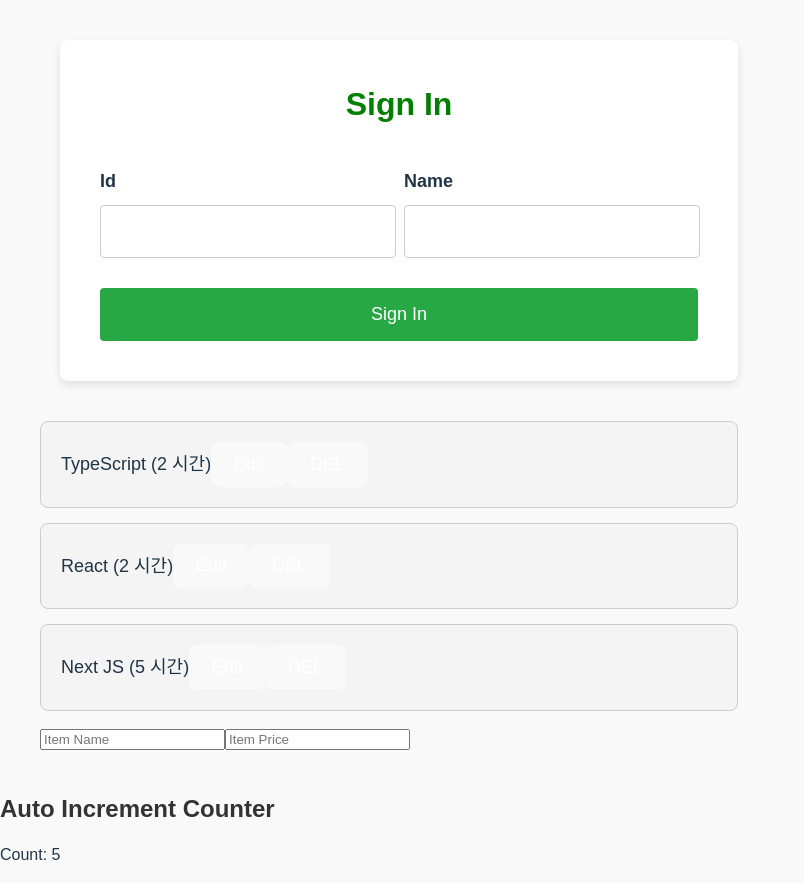
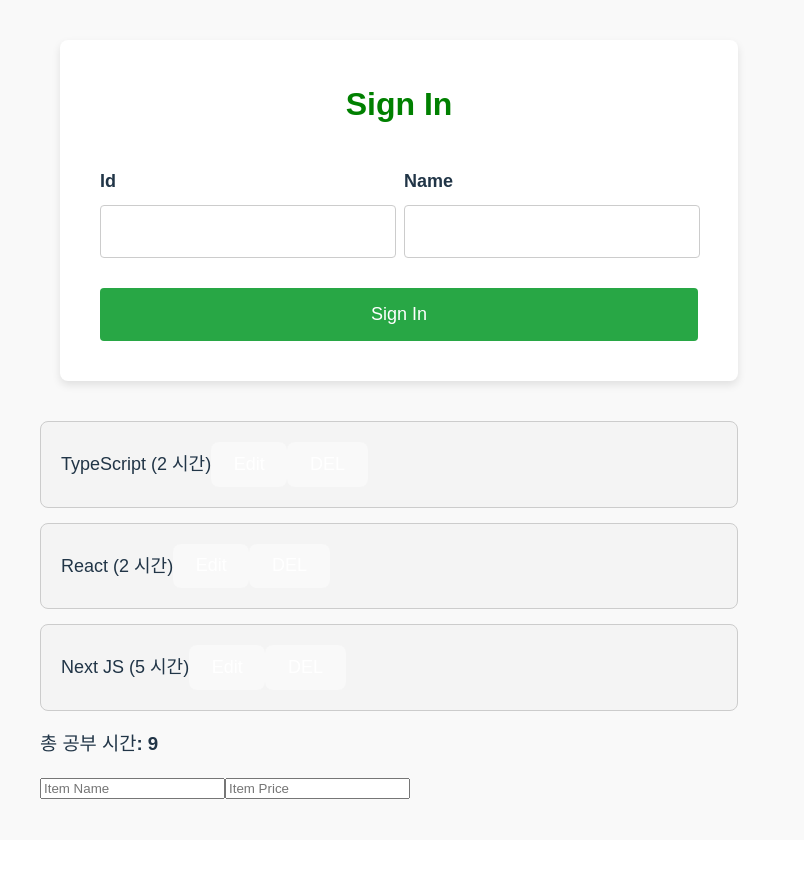
Before and after one commit to yoounyoungheon/hana-git-prac, a React (Vite) app in the folder sample/: page / in a window 1280 px wide. Shown: the whole page, without its empty margins (0-804 px from the left). After the commit the page ends 840 px from the top, so only its background shows below. Built offline with nearby package versions, Linux system fonts and the light colour scheme.

Commit message:
add totalHour for using useMwmo

```diff
--- a/sample/src/App.tsx
+++ b/sample/src/App.tsx
@@ -7,24 +7,13 @@ import "./App.css";
 // import { CustomTextArea } from "./components/use-ref-hook-practice/CustomTextAreat";
 // import { ChangeThemeButton } from "./components/context/TransDark";
 import { SessionProvider } from "./components/spa-practice/SessionContext";
-import { AutoCounter } from "./components/use-effect-hook-practice/AutoCounter";
 
 function App() {
 
   return (
-    <div>
     <div className="app-container">
       <SessionProvider><My/></SessionProvider>
     </div>
-    {/* <ParentButton/>
-    <ParentInput/>
-    <CustomTextArea/>
-    <CustomModal/>
-    <CustomVideoPlayer/>
-    <ChangeThemeButton/> */}
-    <AutoCounter/>
-    </div>
-
   );
 }
 
--- a/sample/src/components/spa-practice/My.tsx
+++ b/sample/src/components/spa-practice/My.tsx
@@ -1,4 +1,4 @@
-import React, { useState } from "react";
+import React, { useMemo, useState } from "react";
 import Login from "./Login";
 import Profile from "./Profile";
 import { useSession } from "./SessionContext";
@@ -63,6 +63,17 @@ const My: React.FC = () => {
     setHasDirty(true);
   };
 
+  const totalHour: number = useMemo(()=>{
+    const prices = cart.map((obj)=>{return obj.hour})
+    let sum = 0;
+    for(const price of prices){
+      sum+=price
+    }
+    return sum;
+  },[cart])
+
+  console.log(`total is ${totalHour}`);
+
   return (
     <div className="my-container">
       {loginUser ? <Profile /> : <Login />}
@@ -103,6 +114,7 @@ const My: React.FC = () => {
           </li>
         ))}
       </ul>
+      <h3>총 공부 시간: {totalHour}</h3>
 
       <div className="add-item-form">
         <input
```
